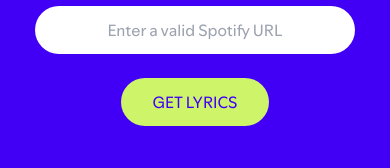
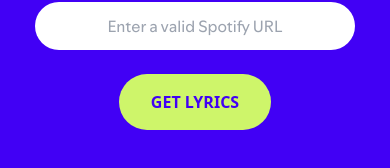
Before and after one commit to toastycoder0/spotify-lyrics, an Astro site in the folder web/: page / in a window 390 px wide. Shown: the part 568-736 px from the top of the page. Built offline with nearby package versions, Linux system fonts and the light colour scheme; Astro itself is replaced by a stand-in of ours.

Commit message:
feat: update homepage layout and styles for better responsiveness and visual coherence in the lyrics search section

```diff
--- a/web/src/pages/index.astro
+++ b/web/src/pages/index.astro
@@ -5,7 +5,10 @@
 
 <Layout>
   <div
-    class="min-h-screen flex flex-col items-center justify-center gap-10 py-12 px-6 text-white bg-spotify-purple sm:px-6 lg:px-8"
+    class="min-h-screen relative flex py-12 px-6 text-white bg-spotify-purple lg:px-8"
+  >
+    <main
+      class="flex flex-col items-center gap-10 w-full m-auto relative z-[1]"
     >
       <section class="flex items-center gap-2.5">
         <Logo />
@@ -19,8 +22,8 @@
       </h1>
 
       <p class="md:text-lg max-w-xl w-full text-center text-[#E9E2FF]">
-      Simply provide the Spotify URL of the track, and we will return the track
-      details along with synchronized lyrics, if available.
+        Simply provide the Spotify URL of the track, and we will return the
+        track details along with synchronized lyrics, if available.
       </p>
 
       <form id="search-form" class="flex flex-col items-center gap-6 w-full">
@@ -32,10 +35,11 @@
         />
 
         <button
-        class="uppercase duration-200 text-spotify-purple bg-spotify-green py-3 px-8 rounded-full hover:bg-spotify-black hover:text-spotify-green focus-visible:bg-spotify-black focus-visible:text-spotify-green"
+          class="uppercase duration-200 font-sans font-bold text-spotify-purple bg-spotify-green py-4 px-8 rounded-full hover:bg-spotify-black hover:text-spotify-green focus-visible:bg-spotify-black focus-visible:text-spotify-green"
         >
           Get Lyrics
         </button>
       </form>
+    </main>
   </div>
 </Layout>
```
Lines whose indentation alone changed are shown as unchanged.
